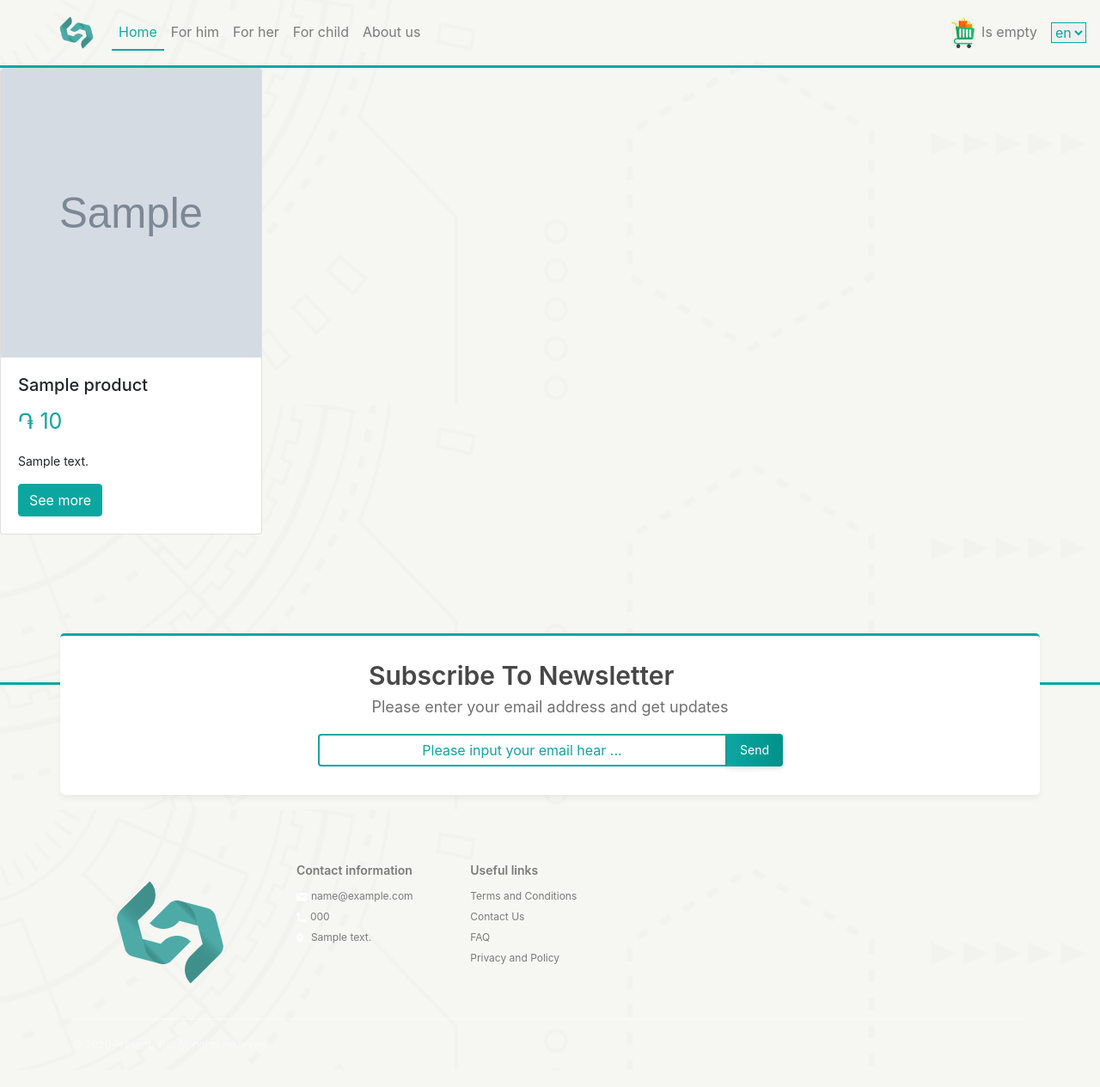
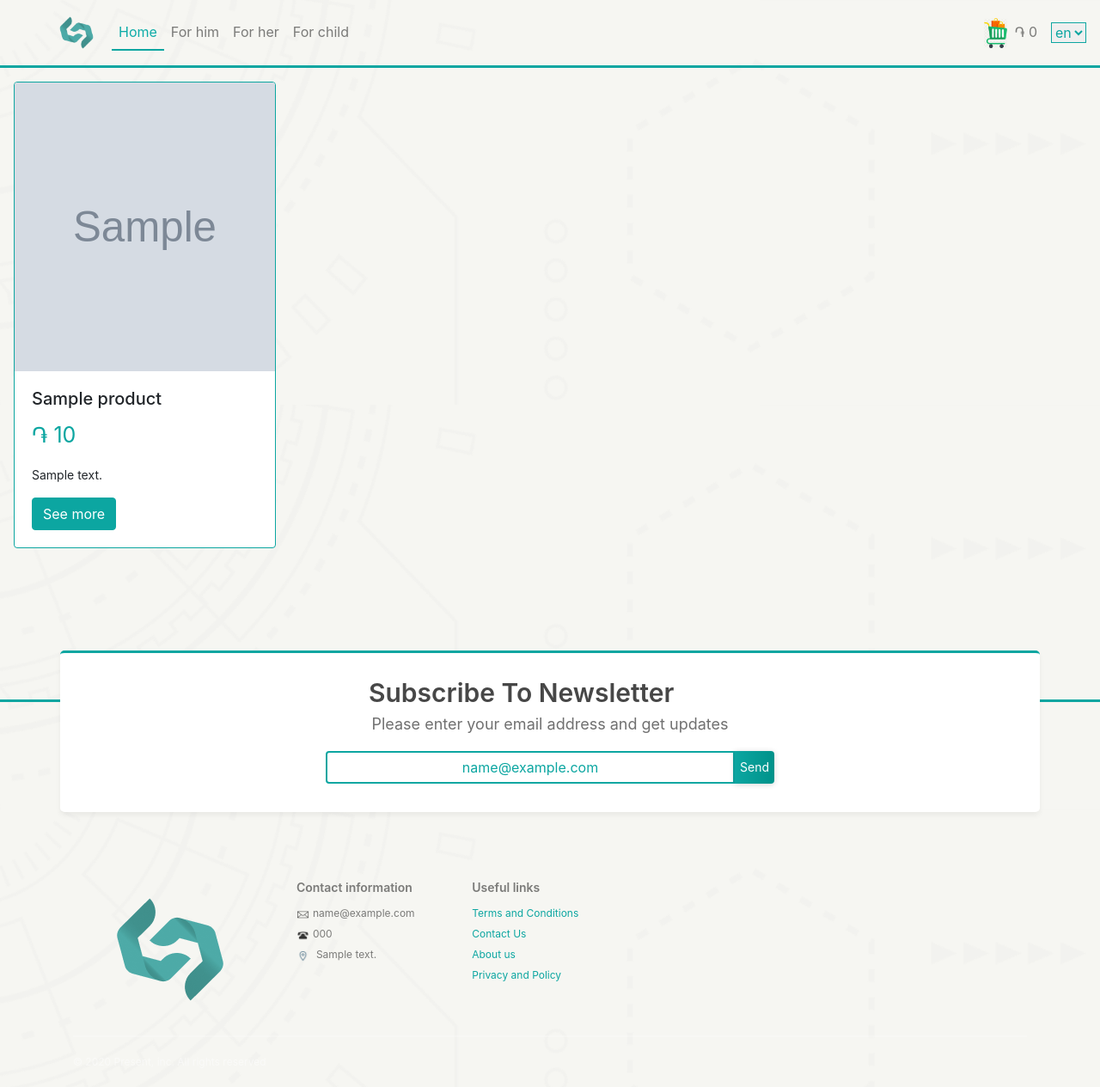
Before and after one commit to Unanyan/shop, a Django app: page /en/ in a window 1280 px wide. Shown: the whole page at 86% size. Before the commit the page ends 1145 px from the top, so only its background shows below. Run offline with Django 3.2, Linux system fonts and the light colour scheme; tables that the repository leaves empty hold one stand-in row (values such as "Sample post"); grey boxes marked "Sample" are stand-in pictures; some libraries are stand-ins or nearby versions.

Commit message:
Fixed footer style

```diff
--- a/shop/shop/settings.py
+++ b/shop/shop/settings.py
@@ -112,7 +112,7 @@ AUTH_PASSWORD_VALIDATORS = [
 # https://docs.djangoproject.com/en/3.1/topics/i18n/
 
 
-LANGUAGE_CODE = 'en'
+LANGUAGE_CODE = 'hy'
 
 TIME_ZONE = 'UTC'
 
@@ -220,7 +220,8 @@ TEMPLATE_CONTEXT_PROCESSORS = (
     'django.core.context_processors.i18n',
 )
 
-LANGUAGE_CODE = 'en'
+# LANGUAGE_CODE = 'hy'
+
 # list of activated languages
 LANGUAGES = (
     ('hy', _('Հայ')),
--- a/shop/static/css/cart.css
+++ b/shop/static/css/cart.css
@@ -1,6 +1,6 @@
 .card {
     margin-right: 30px;
-    margin-bottom: 30px;
+    margin-bottom: 0px;
     width: 350px;
     padding: 0;
     box-shadow: 0px 0px 2px #0ca6a1;/*rgba(0, 0, 0, 0.15);*/
--- a/shop/static/css/footer.css
+++ b/shop/static/css/footer.css
@@ -5,6 +5,10 @@ footer {
 	border-top: 3px solid#0ca6a1;
 	padding: 20px 0;
 	margin-top: 160px;
+}
+
+a.link {
+    color: #0ca6a1;
 }
 
 .line {
@@ -61,7 +65,7 @@ footer {
 
 .btn-send {
 	height: 38px;
-	width: 65px;
+	width: auto;
 	border-radius: 0px 4px 4px 0px;
 	font-size: 14px;
 	border: 0;
--- a/shop/static/css/header.css
+++ b/shop/static/css/header.css
@@ -14,6 +14,10 @@
 
 a.nav-link {
     color: rgba(0,0,0,.5)
+}
+
+#cart-nav-link {
+    padding-left: 0px;
 }
 
 
--- a/shop/static/css/product.css
+++ b/shop/static/css/product.css
@@ -6,17 +6,18 @@ body {
     height: 21rem;
 }
 
-.card-columns .car {
+.card-columns .card {
+    border: 1px solid #0ca6a1;
     margin: 1rem 1rem 1rem 1rem;
 }
 
-.btn.btn-primary {
+.btn.btn-primary, .btn.btn-primary:focus {
     border-color: #0ca6a1;
     background-color: #0ca6a1;
 }
 
 a.btn.btn-primary:active {
-    borer-color: #0ca6a1;
+    border-color: #0ca6a1;
     background-color: #0ca6a1;
 }
 
@@ -27,11 +28,10 @@ a.btn.btn-primary:active {
 
 .card-body p {
     margin-top: 1rem;
-    /*min-height: 200px;*/
     font-size: 14px;
 }
 
-@media(min-width: 425px) {
+@media(min-width: 426px) {
 .card-columns {
     -webkit-column-count: 4;
     -moz-column-count: 4;
--- a/shop/templates/components/footer.html
+++ b/shop/templates/components/footer.html
@@ -12,7 +12,7 @@
             {% csrf_token %}
             <div class="input-group mb-3">
                 <label for="email"></label>
-                <input id="email" type="email" placeholder="Please input your email hear ..." onfocus="this.placeholder = ''" name="email" pattern="[a-z0-9._%+-]+@[a-z0-9.-]+\.[a-z]{2,}$">
+                <input id="email" type="email" placeholder="{% trans "name@example.com" %}" onfocus="this.placeholder = ''" name="email" pattern="[a-z0-9._%+-]+@[a-z0-9.-]+\.[a-z]{2,}$">
                 <button class="btn-send" type="submit">{% trans "Send" %}</button>
             </div>
         </form>
@@ -24,20 +24,20 @@
         <div class="box">
             <h4 class="box_title">{% trans "Contact information" %}</h4>
             <div class="link">
-                <img class="mr-1" src="{% static 'images/mail.png' %}" alt="mail">{{contact.0.email}}
+                <img width="15px" height="13px" class="mr-1" src="{% static 'images/mail.png' %}" alt="mail">{{contact.0.email}}
             </div>
             <div class="link">
-                <img class="mr-1" src="{% static 'images/mobile.png' %}" alt="phone">{{contact.0.phone}}
+                <img width="15px" height="15px" class="mr-1" src="{% static 'images/tel.png' %}" alt="phone">{{contact.0.phone}}
             </div>
             <div class="link">
-                <img class="mr-2" src="{% static 'images/location.png' %}" alt="location">{{contact.0.address}}
+                <img width="15px" height="15px" class="mr-2" src="{% static 'images/loc.png' %}" alt="location">{{contact.0.address}}
             </div>
         </div>
         <div class="box">
             <h4 class="box_title">{% trans "Useful links" %}</h4>
             <a class="link" href="{% url "resources:terms" %}">{% trans "Terms and Conditions" %}</a>
             <a class="link" href="">{% trans "Contact Us" %}</a>
-            <a class="link" href="">{% trans "FAQ" %}</a>
+            <a class="link" href="{% url 'resources:about' %}">{% trans "About us" %}</a>
             <a class="link" href="{% url "resources:privacy" %}">{% trans "Privacy and Policy" %}</a>
         </div>
          <div class="box logo_mobile">
--- a/shop/templates/components/header.html
+++ b/shop/templates/components/header.html
@@ -31,21 +31,19 @@
                 <li class="nav-item">
                     <a class="nav-link {% if url_name == 'child' %}active{% endif %}" href="{% url 'product:child' %}">{% trans "For child" %}</a>
                 </li>
-                <li class="nav-item">
-                    <a class="nav-link {% if url_name == 'about' %}active{% endif %}" href="{% url 'resources:about' %}">{% trans "About us" %}</a>
-                </li>
 <!--                <li class="nav-item">-->
 
 <!--                </li>-->
             </ul>
                     {% with total_items=cart|length %}
                     {% if cart|length > 0 %}
-                    <a class="nav-link {% if url_name == 'cart_detail' %}active{% endif %}" href="{% url 'cart:cart_detail' %}">
-                        <img width="35px" height="35px" src="{% static 'images/cart5.webp' %}"> {{ total_items }} {% trans "items" %} ֏ {{ cart.get_total_price }}
+                    <a id="cart-nav-link" class="nav-link {% if url_name == 'cart_detail' %}active{% endif %}" href="{% url 'cart:cart_detail' %}">
+                        <img width="35px" height="35px" src="{% static 'images/cart5.webp' %}"> ֏ {{ cart.get_total_price }}
+<!--                        <img width="35px" height="35px" src="{% static 'images/cart5.webp' %}"> {{ total_items }} {% trans "items" %} ֏ {{ cart.get_total_price }}-->
                     </a>
                     {% else %}
-                    <a class="nav-link {% if url_name == 'cart_detail' %}active{% endif %}" href="{% url 'cart:cart_detail' %}">
-                        <img width="35px" height="35px" src="{% static 'images/cart5.webp' %}"> {% trans "Is empty" %}
+                    <a id="cart-nav-link" class="nav-link {% if url_name == 'cart_detail' %}active{% endif %}" href="{% url 'cart:cart_detail' %}">
+                        <img width="35px" height="35px" src="{% static 'images/cart5.webp' %}"> {% trans "֏ 0" %}
                     </a>
                     {% endif %}
                     {% endwith %}
@@ -64,7 +62,8 @@
                   <option
                     value="{{ language.code }}"
                     {% if language.code == LANGUAGE_CODE %} selected="selected"{% endif %}
-                    data-content='<img src="/static/img/flags/{{ language.code }}.png">
+                    data-content='
+                    <img src="/static/images/flags/{{ language.code }}.png">
                     <span style="display:inline-block; width:100px; padding-left: 10px; text-shadow:none">
                       {{ language.name_local }}
                       <!-- span style="color:#999;">&nbsp;[{{ language.code }}]</span -->
@@ -75,6 +74,7 @@
               {% endfor %}
             </select>
         </form>
+
 <!--    </li>-->
         </div>
     </nav>
```
Also changed, not shown: shop/templates/product/detail.html (+2 -47 lines), shop/locale/hy/LC_MESSAGES/django.po, shop/static/images/flags/en.png (added), shop/static/images/flags/hy.png (added), shop/static/images/loc.png (added), shop/static/images/location.png (deleted), shop/static/images/mail.png, shop/static/images/mobile.png (deleted), shop/static/images/tel.png (added).
